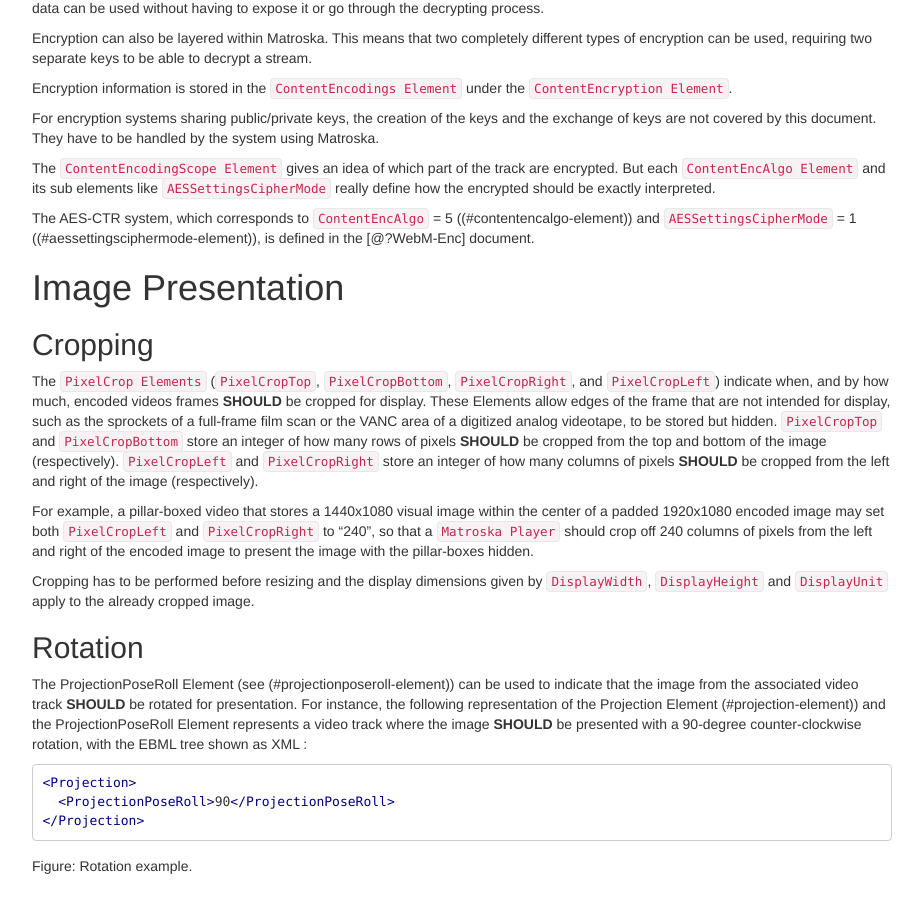
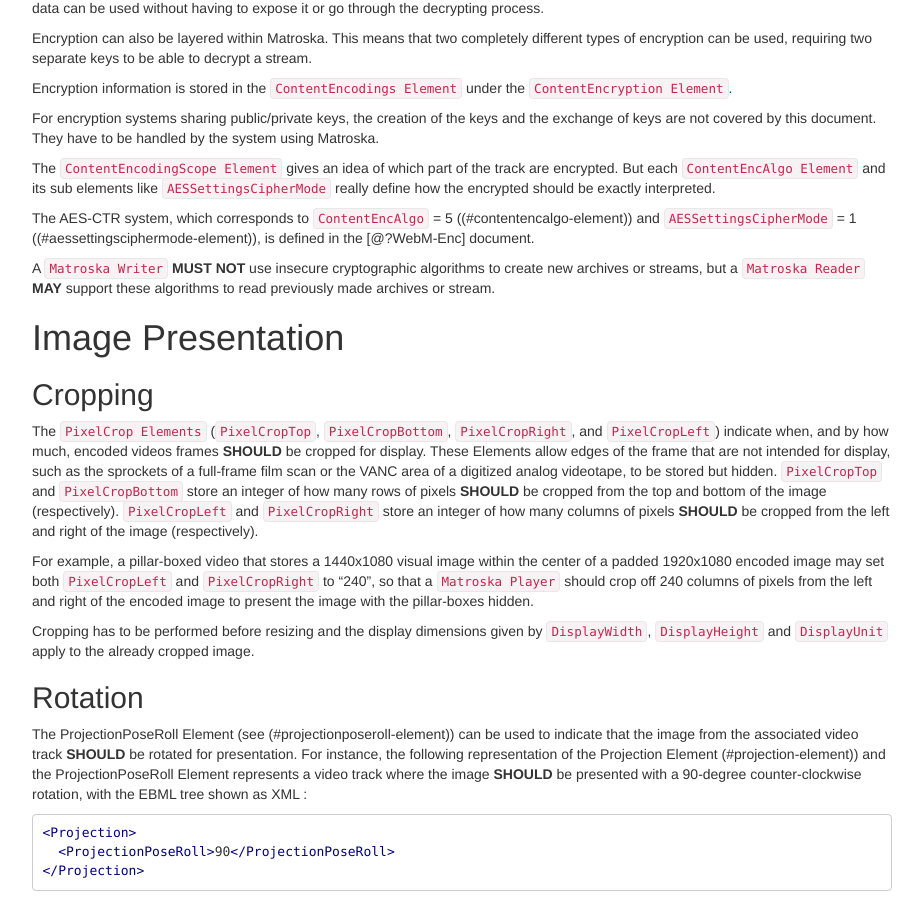
Before and after one commit to ietf-wg-cellar/matroska-specification, a Jekyll site: the page built from notes.md, in a window 1280 px wide and 900 px high, scrolled down 11015 px. Shown: the whole window, without its empty margins (273-1196 px from the left). Built offline with Jekyll 4.4.1, drawn with Linux system fonts in a browser that asks for light colours; our own code applies the rules of GitHub Pages for plain Markdown files.

Commit message:
Add a paragraph about not using known insecure crypto algos
As suggested by Roman Danyliw.

```diff
--- a/notes.md
+++ b/notes.md
@@ -703,6 +703,10 @@ define how the encrypted should be exactly interpreted.
 The AES-CTR system, which corresponds to `ContentEncAlgo` = 5 ((#contentencalgo-element)) and `AESSettingsCipherMode` = 1 ((#aessettingsciphermode-element)),
 is defined in the [@?WebM-Enc] document.
 
+A `Matroska Writer` **MUST NOT** use insecure cryptographic algorithms to create new
+archives or streams, but a `Matroska Reader` **MAY** support these algorithms to read
+previously made archives or stream.
+
 # Image Presentation
 
 ## Cropping
```
